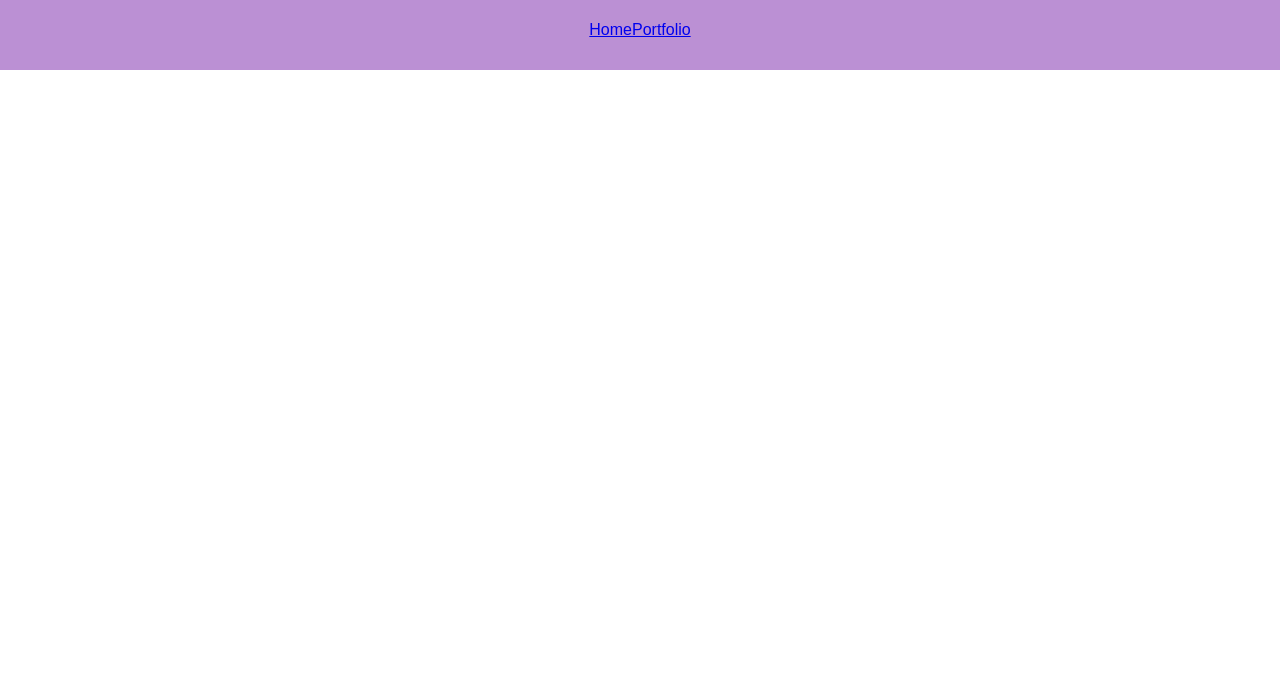
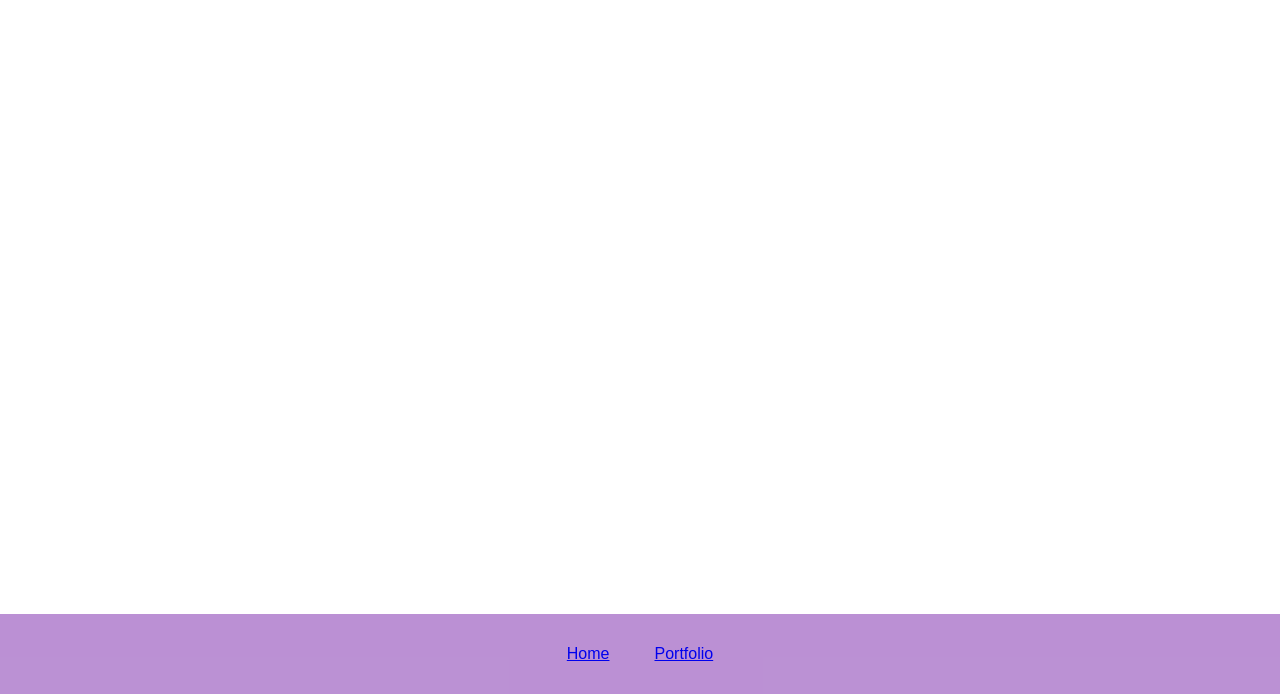
Before and after one commit to lluisp7/Portfolio_projecte, a plain HTML site: page index.html in a window 1280 px wide. Shown: the part 106-800 px from the top of the page. Drawn offline with Linux system fonts and the light colour scheme; a web font is replaced by a local one.

Commit message:
footercorrection

```diff
--- a/style.css
+++ b/style.css
@@ -1,6 +1,14 @@
-body, h1 {
+html, body {
+    height: 100%;
+    margin: 0;
+    display: flex;
+    flex-direction: column;
+}
+
+body {
     font-family: 'Lexend Peta', sans-serif;
 }
+
 .lexend-peta-unique {
   font-family: "Lexend Peta", sans-serif;
   font-optical-sizing: auto;
@@ -25,10 +33,15 @@ body, h1 {
     text-align: center;
 }
 
+main {
+    flex: 1;
+}
+
 footer {
     display: flex;
     justify-content: center;
     align-items: center;
     background-color: #690ba073;
     height: 10vh;
+    gap: 45px;
 }
```
